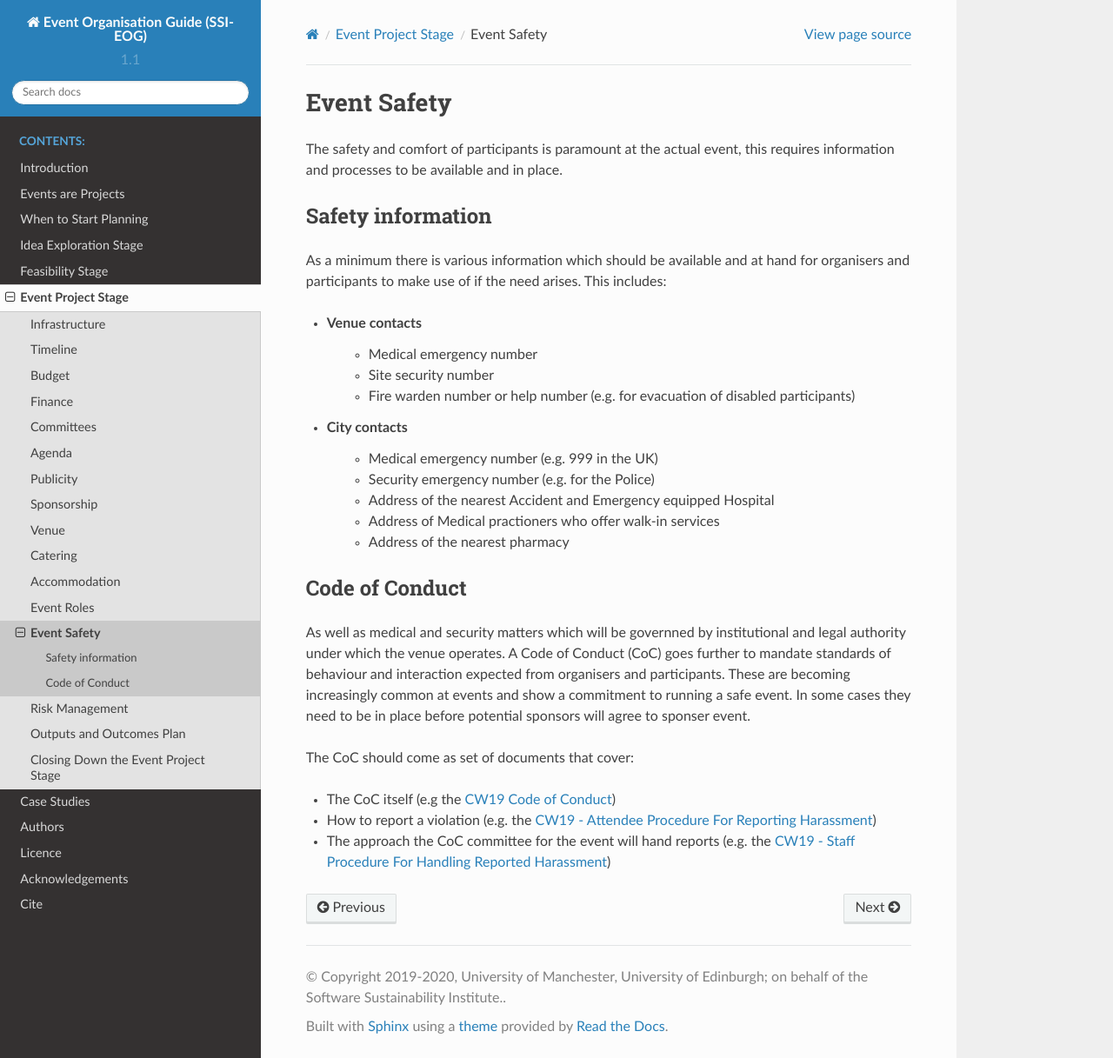
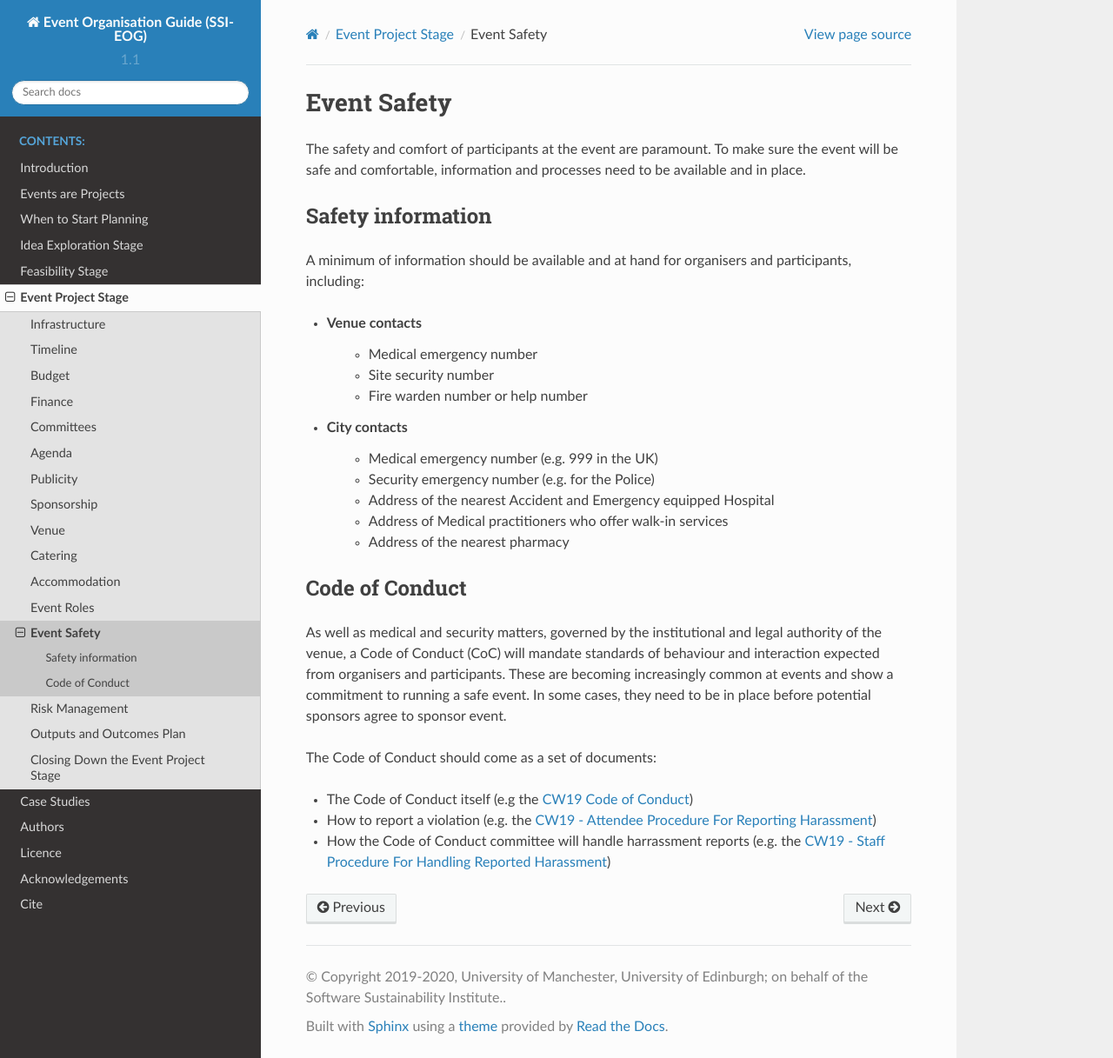
Before and after one commit to softwaresaved/event-organisation-guide, a Sphinx documentation site: the page built from docs/eog/eps-event-safety.rst, in a window 1280 px wide and 1217 px high. Shown: the whole window at 87% size. Built offline with Sphinx 7.4.7 and the Read the Docs theme 2.0.0, drawn with Linux system fonts in a browser that asks for light colours.

Commit message:
Update eps-event-safety.rst

```diff
--- a/docs/eog/eps-event-safety.rst
+++ b/docs/eog/eps-event-safety.rst
@@ -3,32 +3,32 @@
 Event Safety
 ============
 
-The safety and comfort of participants is paramount at the actual event, this requires information and processes to be available and in place.
+The safety and comfort of participants at the event are paramount. To make sure the event will be safe and comfortable, information and processes need to be available and in place.
 
 Safety information
 ------------------
-As a minimum there is various information which should be available and at hand for organisers and participants to make use of if the need arises. This includes:
+A minimum of information should be available and at hand for organisers and participants, including:
 
 - Venue contacts
    - Medical emergency number
    - Site security number
-   - Fire warden number or help number (e.g. for evacuation of disabled participants)
+   - Fire warden number or help number
 
 - City contacts
    - Medical emergency number (e.g. 999 in the UK)
    - Security emergency number (e.g. for the Police)
    - Address of the nearest Accident and Emergency equipped Hospital
-   - Address of Medical practioners who offer walk-in services
+   - Address of Medical practitioners who offer walk-in services
    - Address of the nearest pharmacy
 
 Code of Conduct
 ---------------
-As well as medical and security matters which will be governned by institutional and legal authority under which the venue operates. A Code of Conduct (CoC) goes further to mandate standards of behaviour and interaction expected from organisers and participants. These are becoming increasingly common at events and show a commitment to running a safe event. In some cases they need to be in place before potential sponsors will agree to sponser event.
+As well as medical and security matters, governed by the institutional and legal authority of the venue, a Code of Conduct (CoC) will mandate standards of behaviour and interaction expected from organisers and participants. These are becoming increasingly common at events and show a commitment to running a safe event. In some cases, they need to be in place before potential sponsors agree to sponsor event.
 
-The CoC should come as set of documents that cover:
+The Code of Conduct should come as a set of documents:
 
-- The CoC itself (e.g the `CW19 Code of Conduct <https://software.ac.uk/cw19/code-conduct>`_)
+- The Code of Conduct itself (e.g the `CW19 Code of Conduct <https://software.ac.uk/cw19/code-conduct>`_)
 
 - How to report a violation (e.g. the `CW19 - Attendee Procedure For Reporting Harassment <https://software.ac.uk/cw19/code-of-conduct/harassment-reporting-procedure>`_)
 
-- The approach the CoC committee for the event will hand reports (e.g. the `CW19 - Staff Procedure For Handling Reported Harassment <https://www.software.ac.uk/cw19/code-of-conduct/staff-procedure-handling-reported-harassment>`_)
+- How the Code of Conduct committee will handle harrassment reports (e.g. the `CW19 - Staff Procedure For Handling Reported Harassment <https://www.software.ac.uk/cw19/code-of-conduct/staff-procedure-handling-reported-harassment>`_)
```
